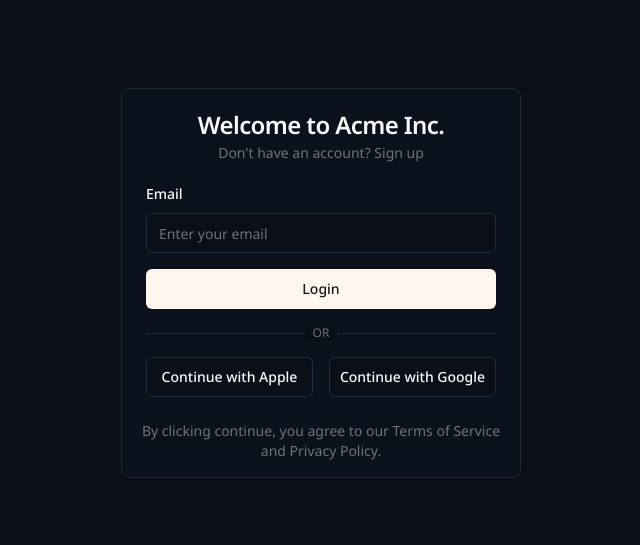
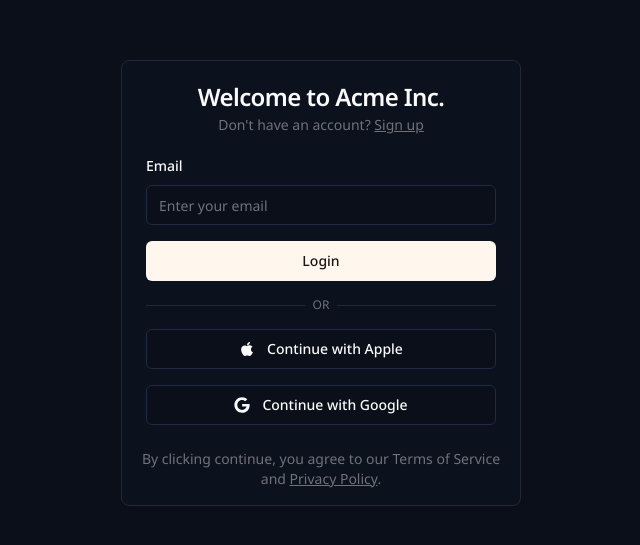
Before and after one commit to defnone/shadcn-theme-builder, a Next.js app: page /login in a window 1280 px wide. Shown: the part 117-662 px from the top of the page, without its empty margins (319-959 px from the left). Built offline with nearby package versions, Linux system fonts and the light colour scheme.

Commit message:
Refactor LoginExample component: update button layout for social login options, adjust background color for improved styling, and add Apple and Google icons

```diff
--- a/components/core/theme/login-example.tsx
+++ b/components/core/theme/login-example.tsx
@@ -3,6 +3,7 @@
 import { Label } from '@/components/ui/label';
 import { Button } from '@/components/ui/button';
 import Link from 'next/link';
+import { FaApple, FaGoogle } from 'react-icons/fa';
 
 export function LoginExample() {
   return (
@@ -10,7 +11,10 @@
       <CardHeader className='flex flex-col items-center justify-center'>
         <CardTitle>Welcome to Acme Inc.</CardTitle>
         <CardDescription>
-          Don&apos;t have an account? <Link href='/sign-up'>Sign up</Link>
+          Don&apos;t have an account?{' '}
+          <Link className='underline' href='/sign-up'>
+            Sign up
+          </Link>
         </CardDescription>
       </CardHeader>
       <CardContent className='grid gap-4'>
@@ -24,17 +28,26 @@
             <span className='w-full border-t' />
           </div>
           <div className='relative flex justify-center text-xs uppercase'>
-            <span className='bg-background px-2 text-muted-foreground'>Or</span>
+            <span className='bg-card px-2 text-muted-foreground'>Or</span>
           </div>
         </div>
-        <div className='grid w-full grid-cols-2 gap-4'>
-          <Button variant='outline'>Continue with Apple</Button>
-          <Button variant='outline'>Continue with Google</Button>
+        <div className='grid w-full grid-cols-1 gap-4'>
+          <Button variant='outline'>
+            <FaApple className='mr-1' />
+            Continue with Apple
+          </Button>
+          <Button variant='outline'>
+            <FaGoogle className='mr-1' />
+            Continue with Google
+          </Button>
         </div>
       </CardContent>
       <div className='px-4 pb-4 text-center text-sm text-muted-foreground'>
         By clicking continue, you agree to our <Link href='/terms'>Terms of Service</Link> and{' '}
-        <Link href='/privacy'>Privacy Policy</Link>.
+        <Link className='underline' href='/privacy'>
+          Privacy Policy
+        </Link>
+        .
       </div>
     </Card>
   );
```
